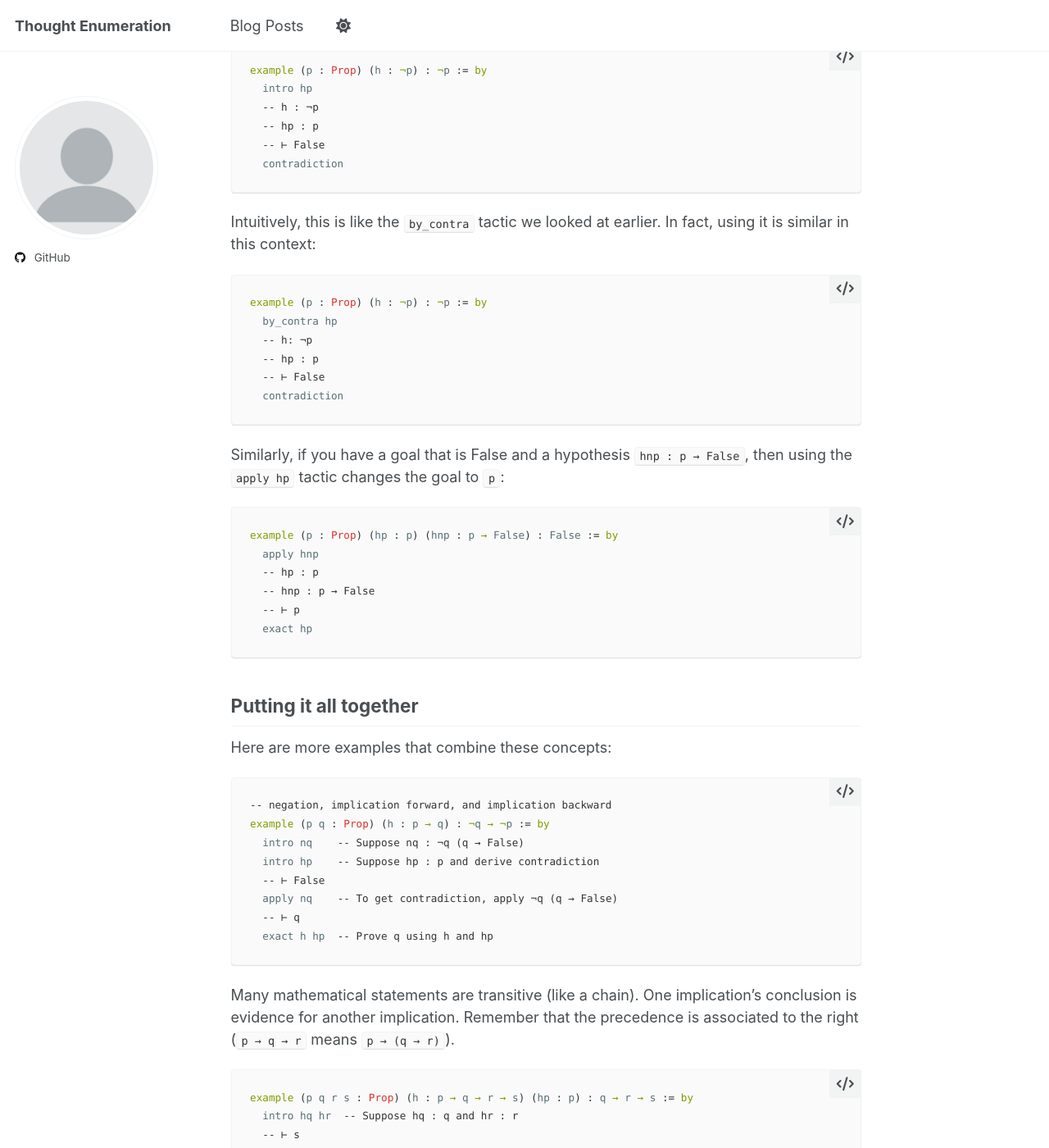
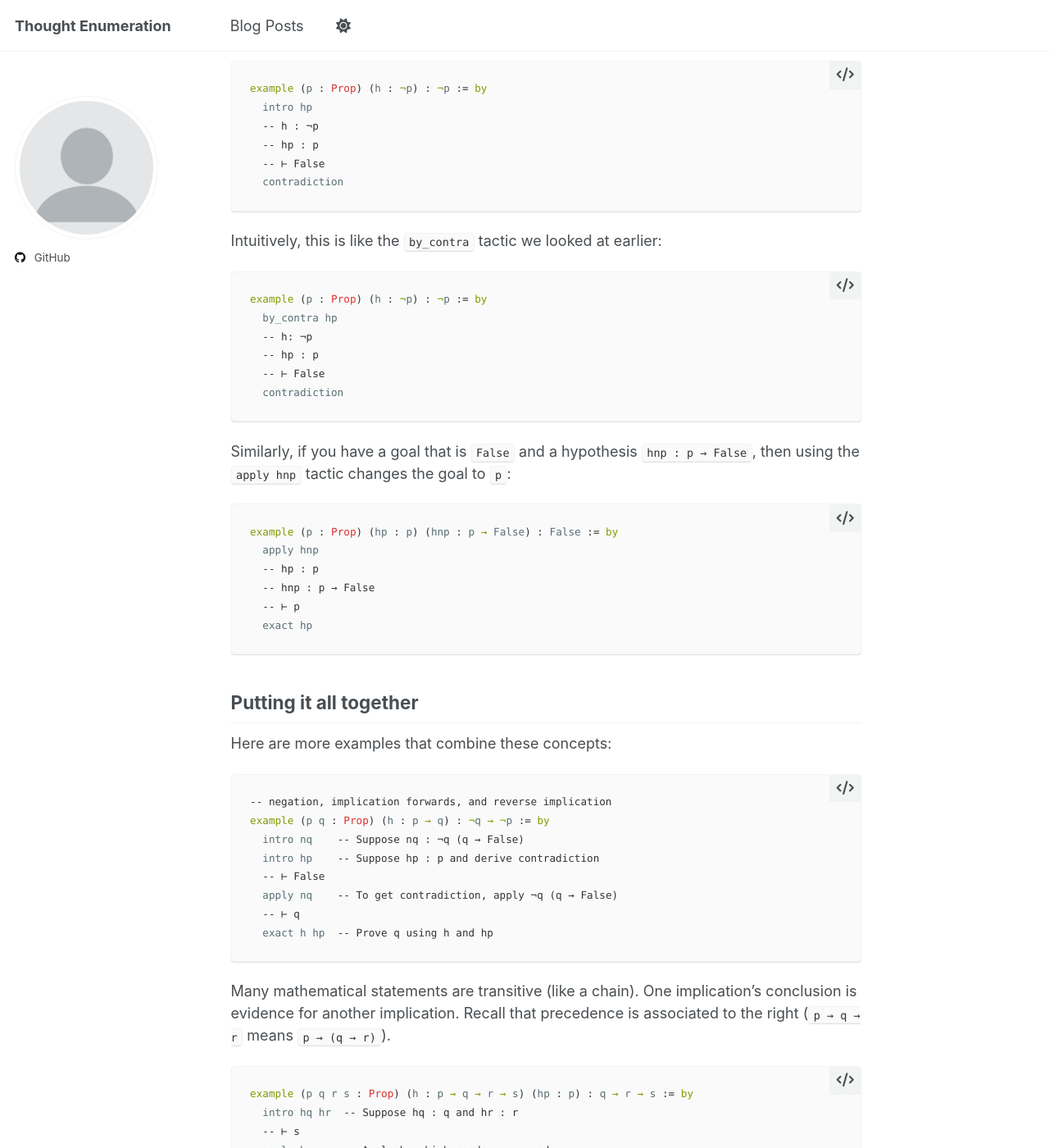
Before and after one commit to sandan/sandan.github.io, a Jekyll site: the page built from _posts/2025-08-24-blog-5.md, in a window 1280 px wide and 1400 px high, scrolled down 7176 px. Shown: the whole window at 82% size. Built offline with Jekyll 4.4.1, drawn with Linux system fonts in a browser that asks for light colours; a script that is not in the unit is left out; some of the changed text lies outside the part shown.

Commit message:
Update 2025-08-24-blog-5.md

````diff
--- a/_posts/2025-08-24-blog-5.md
+++ b/_posts/2025-08-24-blog-5.md
@@ -229,7 +230,7 @@ There's another way to think about implications in Lean: as functions. An implic
 example (p q : Prop) (h : p → q) (hp : p) : q := by
   exact h hp  -- use function h on argument hp
 
--- This also works with the "have" tactic for intermediate results
+-- or use the "have" tactic for intermediate results
 example (p q r : Prop) (h1 : p → q) (h2 : q → r) (hp : p) : r := by
   have hq := h1 hp  -- h1 hp gives q
   have hr := h2 hq  -- h2 hq gives r
@@ -251,7 +252,7 @@ example (p : Prop) (h : ¬p) : ¬p := by
   -- ⊢ False
   contradiction
 ```
-Intuitively, this is like the `by_contra` tactic we looked at earlier. In fact, using it is similar in this context:
+Intuitively, this is like the `by_contra` tactic we looked at earlier:
 ```lean
 example (p : Prop) (h : ¬p) : ¬p := by
   by_contra hp
@@ -261,7 +262,7 @@ example (p : Prop) (h : ¬p) : ¬p := by
   contradiction
 ```
 
-Similarly, if you have a goal that is False and a hypothesis `hnp : p → False`, then using the `apply hp` tactic changes the goal to `p`:
+Similarly, if you have a goal that is `False` and a hypothesis `hnp : p → False`, then using the `apply hnp` tactic changes the goal to `p`:
 ```lean
 example (p : Prop) (hp : p) (hnp : p → False) : False := by
   apply hnp
@@ -275,7 +276,7 @@ example (p : Prop) (hp : p) (hnp : p → False) : False := by
 Here are more examples that combine these concepts:
 
 ```lean
--- negation, implication forward, and implication backward
+-- negation, implication forwards, and reverse implication
 example (p q : Prop) (h : p → q) : ¬q → ¬p := by
   intro nq    -- Suppose nq : ¬q (q → False)
   intro hp    -- Suppose hp : p and derive contradiction
@@ -284,7 +285,7 @@ example (p q : Prop) (h : p → q) : ¬q → ¬p := by
   -- ⊢ q
   exact h hp  -- Prove q using h and hp
 ```
-Many mathematical statements are transitive (like a chain). One implication's conclusion is evidence for another implication. Remember that the precedence is associated to the right (`p → q → r` means `p → (q → r)`).
+Many mathematical statements are transitive (like a chain). One implication's conclusion is evidence for another implication. Recall that precedence is associated to the right (`p → q → r` means `p → (q → r)`).
 
 ```lean
 example (p q r s : Prop) (h : p → q → r → s) (hp : p) : q → r → s := by
@@ -473,7 +474,6 @@ Of course, we can just use the lemma directly:
 example (p q r : Prop) (h : p ∧ (q ∨ r)) : p ∧ q ∨ p ∧ r := by
   -- ⊢ p ∧ q ∨ p ∧ r
   exact and_or_left.mp h
-
 ```
 
 Now try proving the reverse implication using `and_or_left`:
````
Also changed, not shown: other parts of _posts/2025-08-24-blog-5.md (+20 -3 lines).
